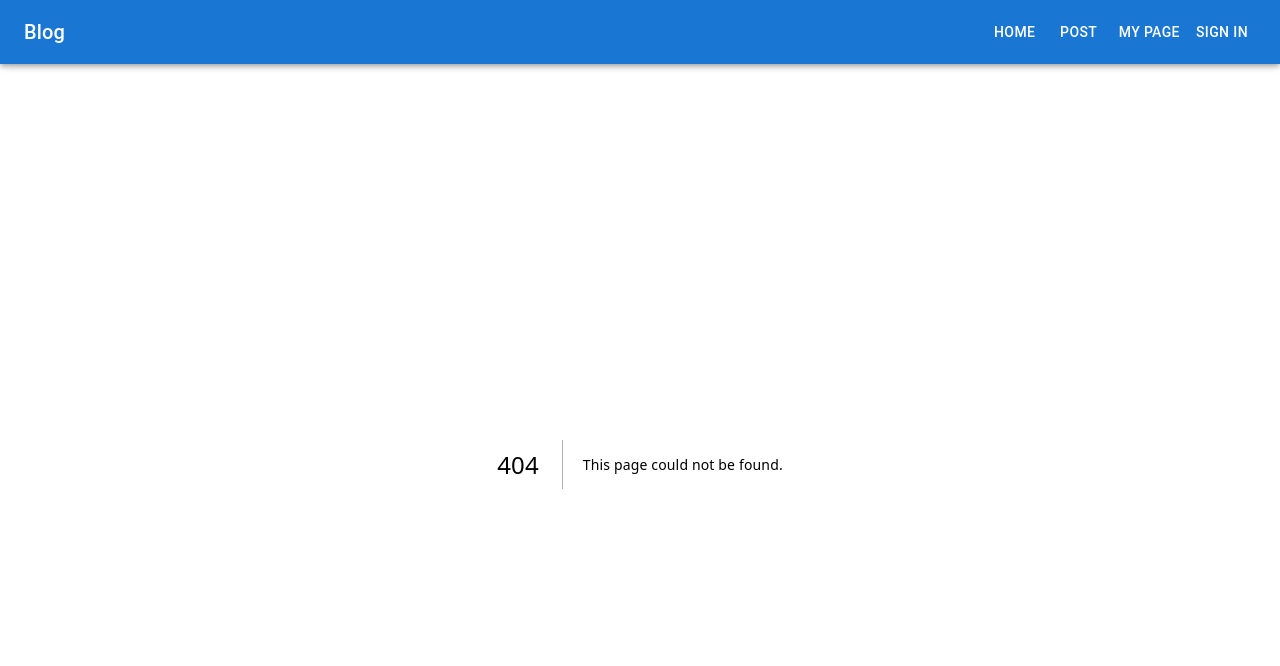
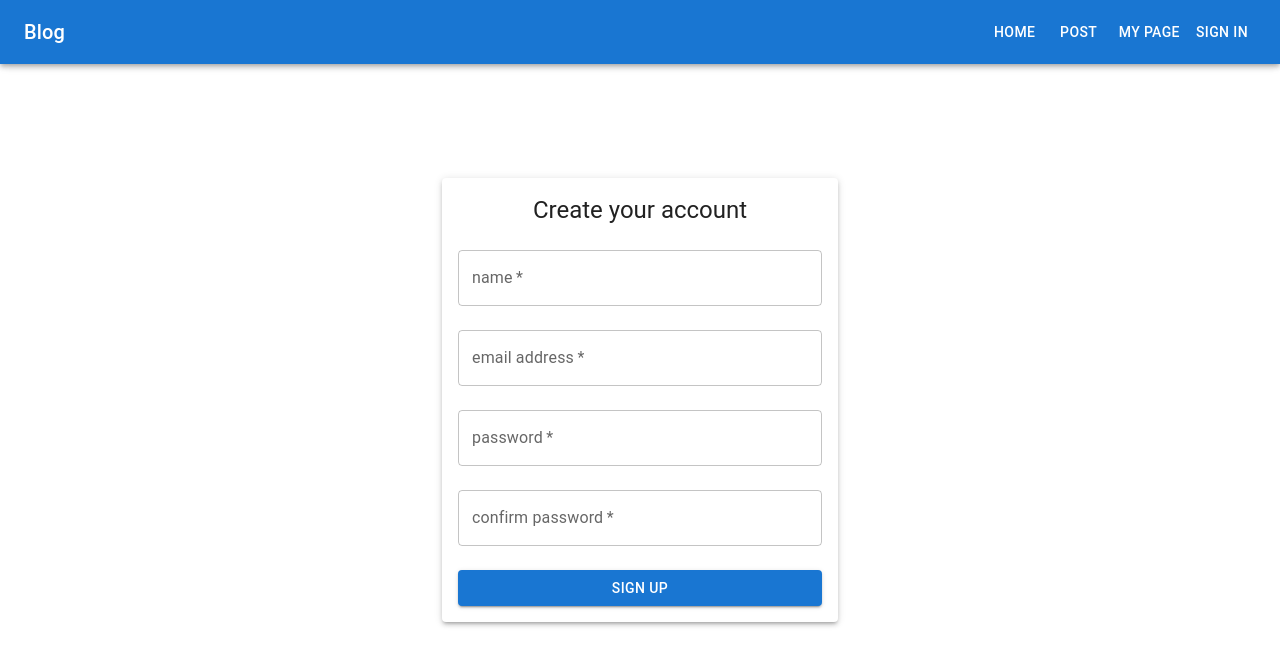
Before and after one commit to chang313/aents-project, a Next.js app in the folder app/: page /sign-up in a window 1280 px wide. Before the commit this address had no page. Shown: the top 666 px of the page. Built offline with nearby package versions, Linux system fonts and the light colour scheme.

Commit message:
add Sign up page

```diff
--- a/app/_requests/signin.ts
+++ b/app/_requests/signin.ts
@@ -16,6 +16,12 @@ interface signinFailureResponse {
   success: false;
   message: string;
   detail: any;
+}
+
+interface signupRequest {
+  name: string;
+  email: string;
+  plain_password: string;
 }
 
 type signinResponse = signinSuccessResponse | signinFailureResponse;
@@ -55,3 +61,43 @@ export const request_signin = async ({
     });
   return response;
 };
+
+export const request_signup = async ({
+  name,
+  email,
+  plain_password,
+}: signupRequest): Promise<any> => {
+  const response = await axios
+    .post<any>(
+      'http://localhost:6002/user',
+      {name, email, plain_password}
+    )
+    .then(({data}) => (data))
+    .catch(({ response}) => {
+      switch (response.status) {
+        case 409:
+          return {
+            success: false,
+            message: response.data.detail
+          };
+        default:
+          return {
+            success: false,
+            message: "Unkown error",
+          }
+      }
+    })
+  return response
+}
+
+export const email_exist = async (
+  email
+: string): Promise<any> => {
+  const response = await axios
+    .get('http://localhost:6002/user/' + email)
+    .then(({data}) => (data))
+
+  return response
+
+
+}
--- /dev/null
+++ b/app/pages/sign-up.tsx
@@ -0,0 +1,193 @@
+import React, { useEffect, useState } from 'react';
+import { TextField, Button, Container, Typography, Paper, Alert, Snackbar, IconButton } from '@mui/material';
+import { email_exist, request_signup } from '../_requests/signin';
+import CloseIcon from '@mui/icons-material/Close';
+
+export default function Signup() {
+  const [name, setName] = useState<string>('');
+  const [email, setEmail] = useState<string>('');
+  const [password, setPassword] = useState<string>('');
+  const [confirmPassword, setConfirmPassword] = useState<string>('');
+  const [emailError, setEmailError] = useState<string>('');
+  const [pwError, setPwError] = useState<string>('');
+  const [openAlert, setOpenAlert] = useState<boolean>(false);
+  const [alertMessage, setAlertMessage] = useState<string>('');
+  const [openSuccess, setOpenSuccess] = useState<boolean>(false);
+
+  const validateEmail = (email: string) => {
+    const emailRegex = /^[^\s@]+@[^\s@]+\.[^\s@]+$/;
+    return emailRegex.test(email);
+  };
+
+  const checkConfirmPw = () => {
+    if (password == confirmPassword) {
+      return true;
+    } else false;
+  }
+
+  const handleClose = () => {
+    setOpenAlert(false);
+    setAlertMessage('');
+  }
+
+  const handleSuccessClose = ()  => {
+    setOpenSuccess(false);
+
+  }
+
+  const handleSignup = async () => {
+    if (!name) { // check if name field is filled.
+      setAlertMessage('Please fill the name!')
+      setOpenAlert(true);
+    } else if (!email) { // check if email field is filled.
+      setAlertMessage('Please fill the email!')
+      setOpenAlert(true);
+    }  else if (!password) { // check if password field is filled.
+      setAlertMessage('Please fill the password!')
+      setOpenAlert(true);
+    } else if (!confirmPassword) { // check if confirm password field is filled.
+      setAlertMessage('Please fill the confirm password!')
+      setOpenAlert(true);
+    } else if (emailError) {
+      setAlertMessage(emailError)
+      setOpenAlert(true);
+    } else if (pwError) {
+      setAlertMessage(pwError)
+      setOpenAlert(true);
+    } else { // 모든 조건 통과한 경우
+      console.log('Signup attempt:', { name, email, password });
+      const response = await request_signup({name, email, plain_password: password})
+      if (response.success) {
+        setOpenSuccess(true);
+        setName('')
+        setEmail('')
+        setPassword('')
+        setConfirmPassword('')
+      } else {
+        setAlertMessage('Failed to create your account.')
+        setOpenAlert(true);
+
+      }
+    }
+
+  };
+
+  useEffect(() => {
+    const checkDupEmail = async (email: string) => {
+      console.log('email:',email)
+      const response = await email_exist(email);
+      console.log('checkDupEmail res:', response)
+      if (response.email_exist) {
+        setEmailError('Email already exists.');
+      }
+    }
+    if (!email) {
+      return
+    } else if (!validateEmail(email)) {
+      setEmailError('Incorrect email');
+    } else {
+      checkDupEmail(email);
+    }
+
+  }, [email])
+
+  useEffect(() => {
+    if (password && !checkConfirmPw()) {
+      setPwError('Passwords are not matched')
+    } else {
+      setPwError('');
+    }
+  },[password, confirmPassword])
+
+  return (
+    <>
+      <Container component="main" maxWidth="xs">
+        <Paper elevation={3} style={{ padding: 16, display: 'flex', flexDirection: 'column', alignItems: 'center' }}>
+          <Typography component="h1" variant="h5">
+            Create your account
+          </Typography>
+          <form style={{ width: '100%', marginTop: 8 }}>
+            <TextField
+              variant="outlined"
+              margin="normal"
+              required
+              fullWidth
+              id="name"
+              label="name"
+              name="name"
+              autoComplete="name"
+              value={name}
+              onChange={(e) => setName(e.target.value)}
+            />
+            <TextField
+              variant="outlined"
+              margin="normal"
+              required
+              fullWidth
+              id="email"
+              label="email address"
+              name="email"
+              autoComplete="email"
+              value={email}
+              onChange={(e) => {
+                setEmail(e.target.value);
+                setEmailError('');
+                console.log('email field input has just been changed')
+              }}
+              error={!!emailError}
+              helperText={emailError}
+            />
+            <TextField
+              variant="outlined"
+              margin="normal"
+              required
+              fullWidth
+              name="password"
+              label="password"
+              type="password"
+              id="password"
+              autoComplete="new-password"
+              value={password}
+              onChange={(e) => setPassword(e.target.value)}
+            />
+            <TextField
+              variant="outlined"
+              margin="normal"
+              required
+              fullWidth
+              name="confirmPassword"
+              label="confirm password"
+              type="password"
+              id="confirmPassword"
+              autoComplete="new-password"
+              value={confirmPassword}
+              onChange={(e) => {
+                setConfirmPassword(e.target.value)
+                setPwError('');
+              }}
+              error={!!pwError}
+              helperText={pwError}
+            />
+            <Button
+              type="button"
+              fullWidth
+              variant="contained"
+              color="primary"
+              onClick={handleSignup}
+              style={{ marginTop: 16 }}
+            >
+              sign up
+            </Button>
+          </form>
+        </Paper>
+      </Container>
+      <Snackbar open={openAlert} autoHideDuration={6000} onClose={handleClose} anchorOrigin={{ vertical: 'top', horizontal: 'center' }}>
+        <Alert severity="error" onClose={handleClose}>{alertMessage}</Alert>
+      </Snackbar>
+      <Snackbar open={openSuccess} autoHideDuration={6000} onClose={handleSuccessClose} anchorOrigin={{ vertical: 'top', horizontal: 'center' }} >
+        <Alert severity="success" onClose={handleSuccessClose} >Your account has been created!</Alert>
+      </Snackbar>
+
+    </>
+  );
+};
```
Also changed, not shown: app/pages/sign-in.tsx (+4 -3 lines), 1 other file (tests, documents, lock files or other folders).
